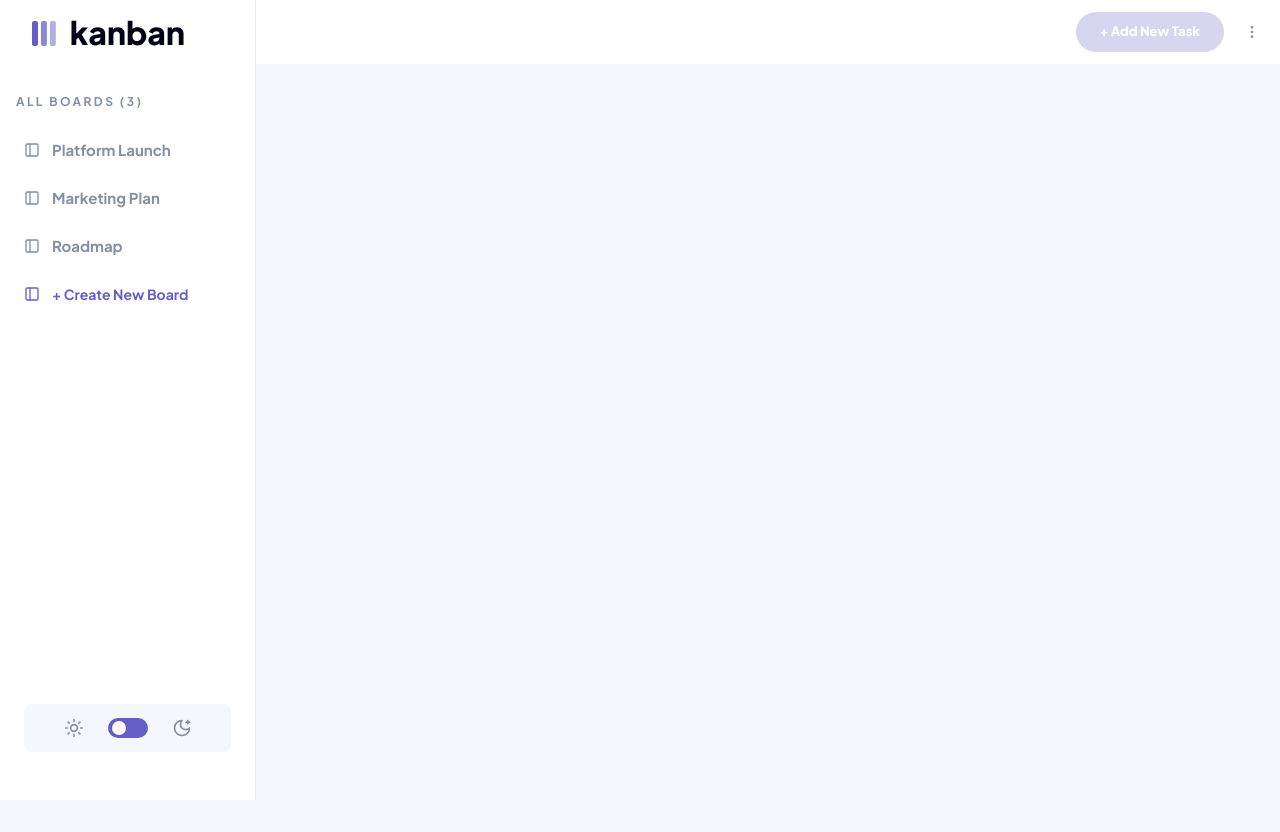
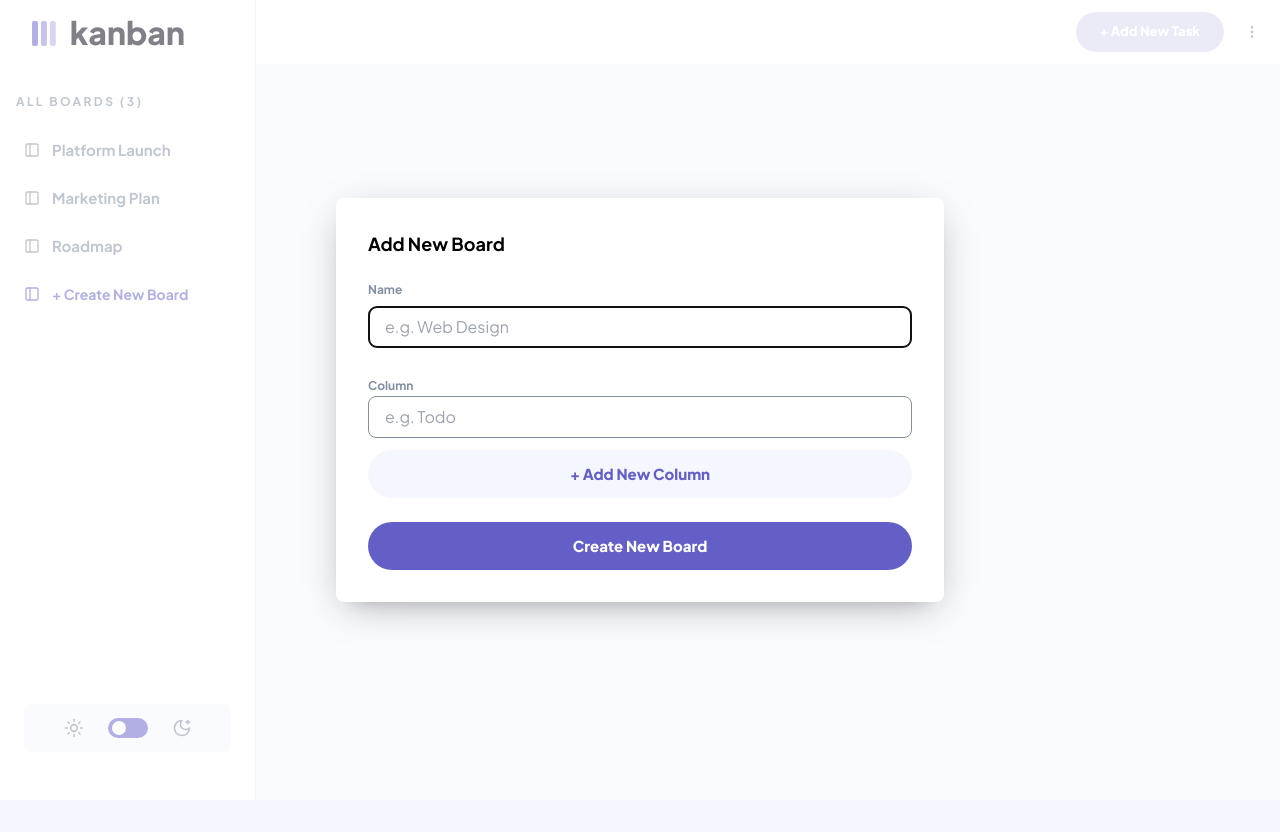
Before and after one commit to danielfayo/kanban, a Next.js app: page /board/1 in a window 1280 px wide. Both pictures are taken after a click on the button "+ Create New Board". Built offline with nearby package versions, Linux system fonts and the light colour scheme.

Commit message:
Nav dropdown done

```diff
--- a/package.json
+++ b/package.json
@@ -12,6 +12,7 @@
     "@radix-ui/react-checkbox": "^1.0.4",
     "@radix-ui/react-dialog": "^1.0.4",
     "@radix-ui/react-dropdown-menu": "^2.0.5",
+    "@radix-ui/react-form": "^0.0.3",
     "@radix-ui/react-select": "^2.0.0",
     "@radix-ui/react-switch": "^1.0.3",
     "@reduxjs/toolkit": "^1.9.5",
--- a/src/components/AllBoard.tsx
+++ b/src/components/AllBoard.tsx
@@ -3,9 +3,10 @@ import Dialog from "@/components/ui/Dialog";
 import { MoreVertical, Check } from "lucide-react";
 import * as Checkbox from "@radix-ui/react-checkbox";
 import StatusSelect from "./StatusSelect";
+import { boardsType } from "@/lib/types";
 
 type AllBoardProps = {
-  board: boards;
+  board: boardsType[];
 };
 
 const AllBoard: React.FC<AllBoardProps> = ({ board }) => {
--- a/src/components/Nav.tsx
+++ b/src/components/Nav.tsx
@@ -8,6 +8,7 @@ import NavDropdown from "./NavDropdown";
 import { usePathname } from "next/navigation";
 import { useAppSelector } from "@/redux/store";
 import useCurrentPath from "@/hooks/useCurrentPath";
+import { boards } from "../../data";
 
 type NavProps = {};
 
@@ -20,6 +21,8 @@ const Nav: React.FC<NavProps> = () => {
       <div className="flex gap-4 md:hidden">
         <Image priority={true} alt="logo" src="/assets/Logo.svg" width={24} height={24} />
         <NavDropdown
+        boards={boards}
+        pathName={pathName}
           trigger={
             <div className="cursor-pointer flex items-center gap-2">
               <span className="text-Black dark:text-White text-lg font-extrabold">
--- a/src/components/NavDropdown.tsx
+++ b/src/components/NavDropdown.tsx
@@ -1,12 +1,21 @@
 import React from "react";
 import * as DropdownMenu from "@radix-ui/react-dropdown-menu";
-import SideList from "./SideList";
+import { boardsType } from "@/lib/types";
+import Link from "next/link";
+import { PanelLeft } from "lucide-react";
+import ThemeToggle from "./ThemeToggle";
 
 type NavDropdownProps = {
   trigger: React.ReactElement;
+  boards: boardsType[];
+  pathName: string;
 };
 
-const NavDropdown: React.FC<NavDropdownProps> = ({ trigger }) => {
+const NavDropdown: React.FC<NavDropdownProps> = ({
+  trigger,
+  boards,
+  pathName,
+}) => {
   return (
     <div>
       <DropdownMenu.Root>
@@ -15,7 +24,45 @@ const NavDropdown: React.FC<NavDropdownProps> = ({ trigger }) => {
         <DropdownMenu.Portal>
           <DropdownMenu.Content className="drop-shadow-lg pb-4 rounded-lg bg-White ml-[3.5rem] mt-4 dark:bg-Dark-Grey w-[16.5rem] h-[20.125rem]">
             {/* <DropdownMenu.Item /> */}
-            <SideList />
+            <div className="flex flex-col h-full mb-12">
+              <span className="text-xs font-bold tracking-[.15rem] text-Medium-Grey m-4">
+                ALL BOARDS ({boards.length})
+              </span>
+              <div className="flex flex-col justify-between h-full">
+                <div className="mb-auto">
+                  <div className="flex flex-col mr-5">
+                    {boards.map((board, id) => (
+                      <DropdownMenu.Item asChild key={id}>
+                        <Link
+                          key={id}
+                          href={`/board/${board.name
+                            .split(" ")
+                            .join("")
+                            .toLocaleLowerCase()}`}
+                          className={`flex text-[15px] font-bold gap-3 h-12 items-center px-6 hover:bg-Main-Purple hover:text-White rounded-r-full ${
+                            pathName ===
+                            "/board/" +
+                              board.name.split(" ").join("").toLocaleLowerCase()
+                              ? "bg-Main-Purple text-White"
+                              : "text-Medium-Grey"
+                          } `}
+                        >
+                          <PanelLeft size={16} />
+                          {board.name}
+                        </Link>
+                      </DropdownMenu.Item>
+                    ))}
+                  </div>
+                  <DropdownMenu.Item asChild>
+                    <button className="text-Main-Purple flex gap-3 items-center text-sm font-bold mx-6 h-12 ">
+                      <PanelLeft size={16} />+ Create New Board
+                    </button>
+                  </DropdownMenu.Item>
+                </div>
+
+                <ThemeToggle />
+              </div>
+            </div>
           </DropdownMenu.Content>
         </DropdownMenu.Portal>
       </DropdownMenu.Root>
--- /dev/null
+++ b/src/components/NewBoardDialog.tsx
@@ -0,0 +1,95 @@
+import React from "react";
+import * as Dialog from "@radix-ui/react-dialog";
+import * as Form from "@radix-ui/react-form";
+import { Button } from "./ui/Button";
+import { PanelLeft } from "lucide-react";
+
+type NewBoardDialogProps = {};
+
+const NewBoardDialog: React.FC<NewBoardDialogProps> = () => {
+
+const handleCreateBoard = () => {
+
+}
+
+  return (
+    <Dialog.Root>
+      <Dialog.Trigger asChild>
+        <button className="text-Main-Purple flex gap-3 items-center text-sm font-bold mx-6 h-12 ">
+          <PanelLeft size={16} />+ Create New Board
+        </button>
+      </Dialog.Trigger>
+      <Dialog.Portal className="bg-White dark:bg-Dark-Grey data-[state=open]:animate-overlayShow fixed inset-0">
+        <Dialog.Overlay className="bg-White dark:bg-Dark-Grey z-20 opacity-50 data-[state=open]:animate-overlayShow fixed inset-0" />
+        <Dialog.Content
+          asChild
+          className="w-full max-w-[38rem] z-20 data-[state=open]:animate-contentShow fixed top-[50%] left-[50%] p-4 md:p-8 translate-x-[-50%] translate-y-[-50%] rounded-lg bg-White dark:bg-Dark-Grey shadow-[hsl(206_22%_7%_/_35%)_0px_10px_38px_-10px,_hsl(206_22%_7%_/_20%)_0px_10px_20px_-15px] focus:outline-none"
+        >
+          <div>
+            <Dialog.Title className="text-lg font-bold mb-6">
+              Add New Board
+            </Dialog.Title>
+            <Form.Root>
+              <div>
+                <Form.Field name="boardName">
+                  <div className="flex flex-col gap-2 w-full">
+                    <Form.Label className="text-xs text-Medium-Grey font-bold">
+                      Name
+                    </Form.Label>
+                    <Form.Control asChild>
+                      <input
+                        type="text"
+                        required
+                        className="w-full border px-4 py-2 rounded-lg border-Medium-Grey bg-White dark:bg-Dark-Grey"
+                        placeholder="e.g. Web Design"
+                      />
+                    </Form.Control>
+                    <Form.Message
+                      match="valueMissing"
+                      className="text-xs text-Red"
+                    >
+                      Please fill in the name of the board
+                    </Form.Message>
+                  </div>
+                </Form.Field>
+                <div className="my-6">
+                  <Form.Field name="columns">
+                    <Form.Label className="text-xs text-Medium-Grey font-bold">
+                      Column
+                    </Form.Label>
+                    <Form.Control asChild>
+                      <input
+                        type="text"
+                        required
+                        className="w-full border px-4 py-2 rounded-lg border-Medium-Grey bg-White dark:bg-Dark-Grey"
+                        placeholder="e.g. Todo"
+                      />
+                    </Form.Control>
+                    <Form.Message
+                      match="valueMissing"
+                      className="text-xs text-Red"
+                    >
+                      Please fill in the name of the column
+                    </Form.Message>
+                    <Button intent="secondary" size="large" className="w-full mt-3">+ Add New Column</Button>
+                  </Form.Field>
+                </div>
+              </div>
+
+              {/* <Form.Message /> */}
+              {/* <Form.ValidityState /> */}
+
+              <Form.Submit asChild>
+                <Button size="large" className="w-full">
+                  Create New Board
+                </Button>
+              </Form.Submit>
+              <Dialog.Close asChild></Dialog.Close>
+            </Form.Root>
+          </div>
+        </Dialog.Content>
+      </Dialog.Portal>
+    </Dialog.Root>
+  );
+};
+export default NewBoardDialog;
--- a/src/components/SideList.tsx
+++ b/src/components/SideList.tsx
@@ -6,6 +6,7 @@ import Link from "next/link";
 import React, { useEffect, useState } from "react";
 import { usePathname } from "next/navigation";
 import ThemeToggle from "./ThemeToggle";
+import NewBoardDialog from "./NewBoardDialog";
 
 type SideListProps = {};
 
@@ -40,9 +41,7 @@ const SideList: React.FC<SideListProps> = () => {
               </Link>
             ))}
           </div>
-          <button className="text-Main-Purple flex gap-3 items-center text-sm font-bold mx-6 h-12 ">
-            <PanelLeft size={16} />+ Create New Board
-          </button>
+         <NewBoardDialog/>
         </div>
 
         <ThemeToggle />
--- a/src/redux/features/boardSlice.ts
+++ b/src/redux/features/boardSlice.ts
@@ -1,16 +1,23 @@
 import { createSlice, PayloadAction } from "@reduxjs/toolkit";
 import { boards } from "../../../data";
+import { boardsType, columnType } from "@/lib/types";
 
-const initialState = {
-    boards: boards
-}
+const initialState: { boards: boardsType[] } = {
+  boards: boards,
+};
 
-export const allBoards = createSlice ({
-    name: "allLBaards",
-    initialState,
-    reducers: {
+export const allBoards = createSlice({
+  name: "allLBaards",
+  initialState,
+  reducers: {
+    createBoard: (state, action: PayloadAction<boardsType>) => {
+      state.boards = [...state.boards, action.payload];
+    },
+    //         createColumn: (state, action: PayloadAction<columnType>) => {
+    // state.boards =
+    //         }
+  },
+});
 
-    }
-})
-
-export default allBoards.reducer
+export const { createBoard } = allBoards.actions;
+export default allBoards.reducer;
```
Also changed, not shown: src/lib/types.ts (+15 -2 lines), 1 other file (tests, documents, lock files or other folders).
